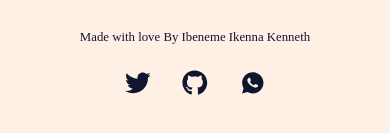
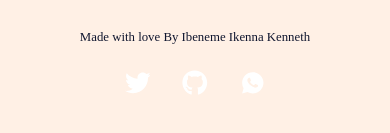
Before and after one commit to Ibeneme/My-Portfolio-Web, a React (Create React App) app: page / in a window 390 px wide. Shown: the part 2152-2285 px from the top of the page. Built offline with nearby package versions, Linux system fonts and the light colour scheme; a web font is replaced by a local one.

Commit message:
first commit

```diff
--- a/src/Styles.css/main.css
+++ b/src/Styles.css/main.css
@@ -786,7 +786,7 @@ iframe{
         width: 1.6em;
         height: 1.6em;
         text-decoration: none;
-        color:#10162F;
+        color:white;
     }
     .link{
         text-decoration: none;
```
